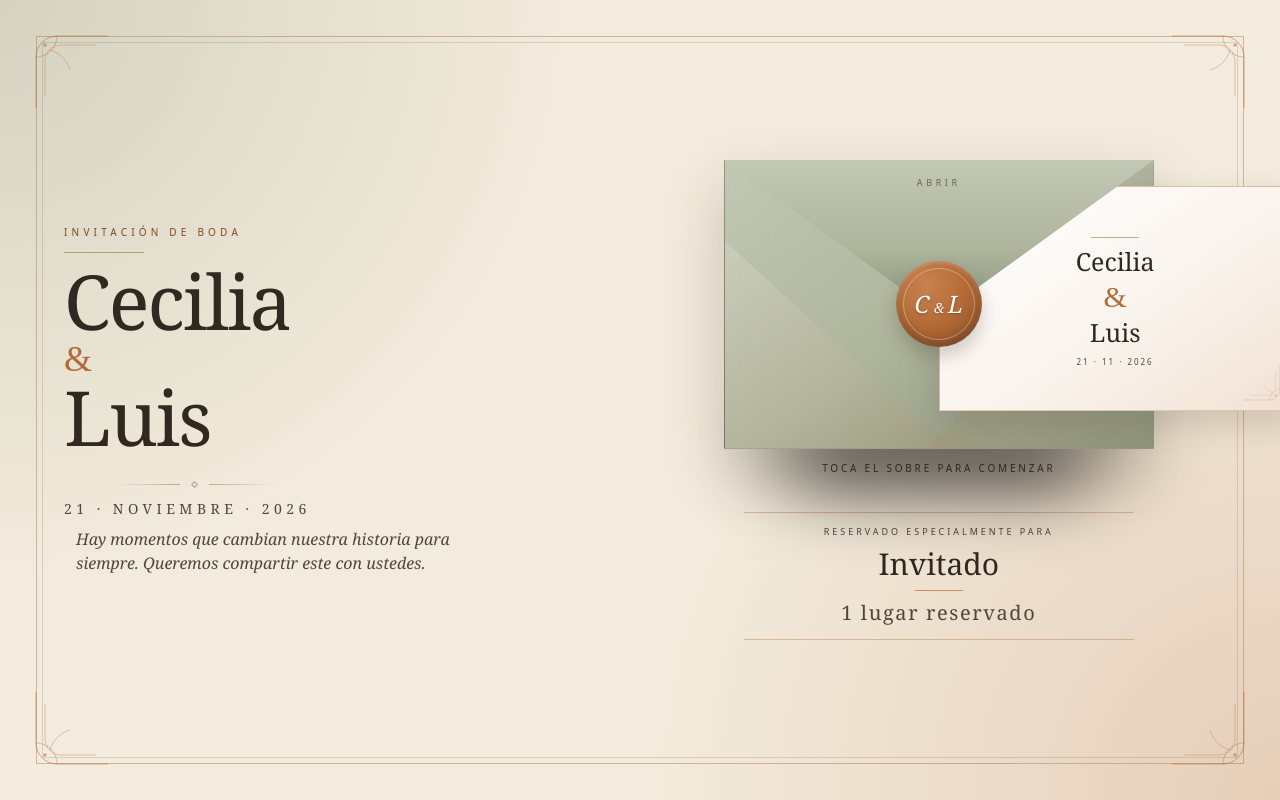
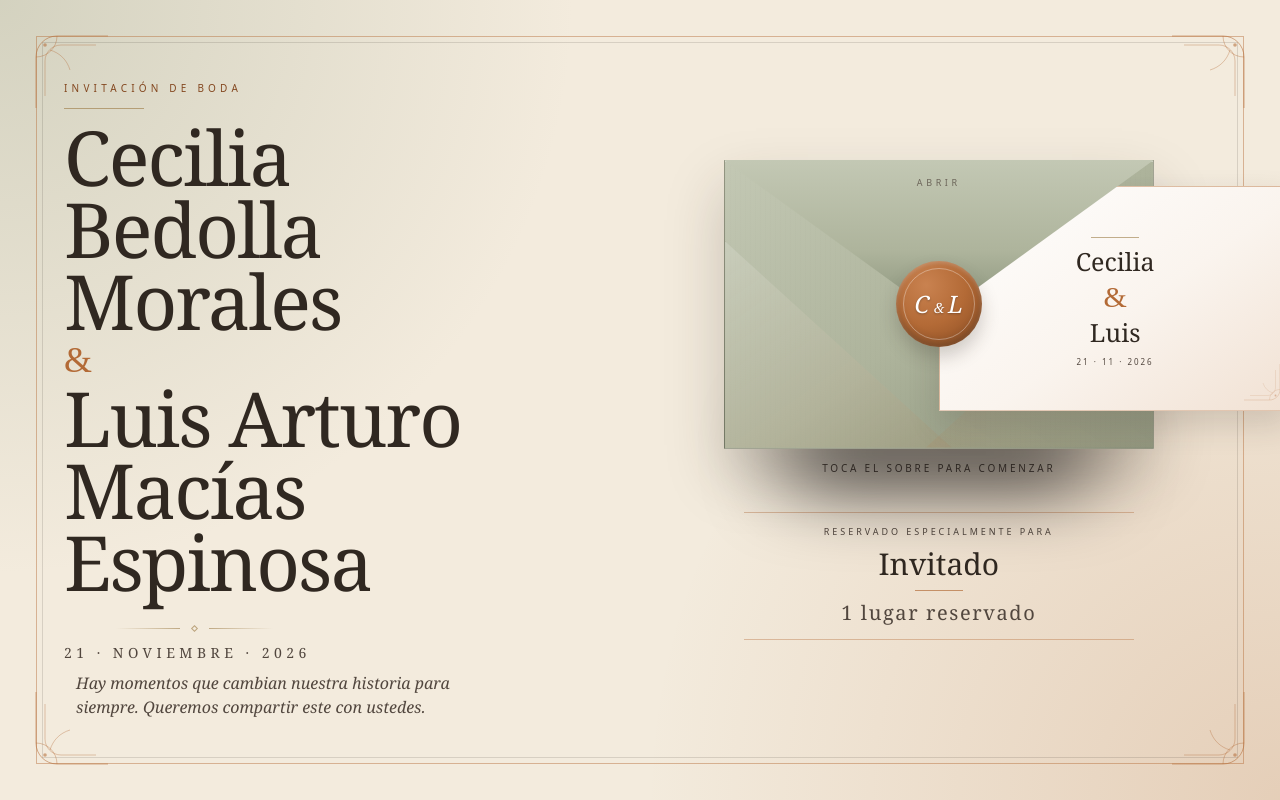
Before and after one commit to patrickespinoza/Cecilia-Luis, a React (Vite) app in the folder Nuestra-Boda/: page / in a window 1280 px wide. Shown: the top 800 px of the page. Built offline with nearby package versions, Linux system fonts and the light colour scheme; a web font is replaced by a local one.

Commit message:
cambio de nombres

```diff
--- a/Nuestra-Boda/src/componentes-encabezado/Itinerario.jsx
+++ b/Nuestra-Boda/src/componentes-encabezado/Itinerario.jsx
@@ -497,7 +497,7 @@ function EventContent({ event, index, alignment }) {
             sm:block
           "
           style={{
-            backgroundColor: "rgba(179,106,54,0.58)",
+            backgroundColor: "rgba(179,106,54,0.55)",
           }}
         />
 
--- a/Nuestra-Boda/src/componentes-encabezado/portada.jsx
+++ b/Nuestra-Boda/src/componentes-encabezado/portada.jsx
@@ -527,7 +527,7 @@ useEffect(() => {
                   className="
                     mt-3
                     font-serif
-                    text-[43px]
+                    text-[35px]
                     font-normal
                     leading-[0.95]
                     tracking-[-0.025em]
@@ -538,7 +538,7 @@ useEffect(() => {
                   "
                   style={{ color: palette.ink }}
                 >
-                  Cecilia
+                  Cecilia Bedolla Morales
                 </h1>
 
                 <span
@@ -556,7 +556,7 @@ useEffect(() => {
                 <h1
                   className="
                     font-serif
-                    text-[45px]
+                    text-[35px]
                     font-normal
                     leading-[0.95]
                     tracking-[-0.025em]
@@ -567,7 +567,7 @@ useEffect(() => {
                   "
                   style={{ color: palette.ink }}
                 >
-                  Luis
+                  Luis Arturo Macías Espinosa
                 </h1>
 
                 <div className="mt-4 w-full max-w-[220px] sm:mt-7 sm:max-w-[260px]">
```
